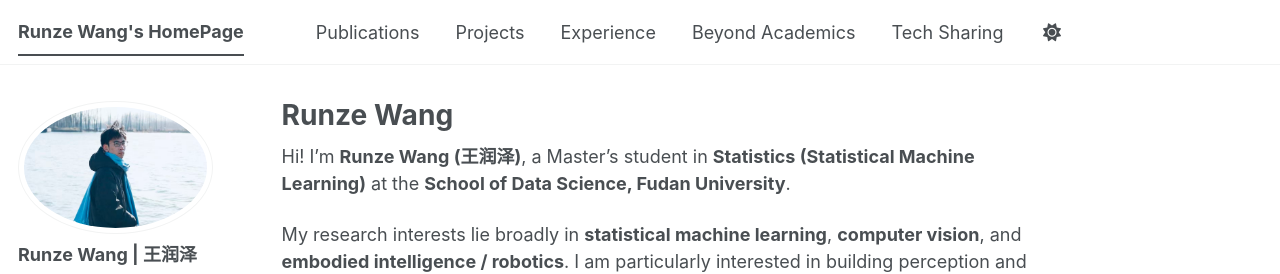
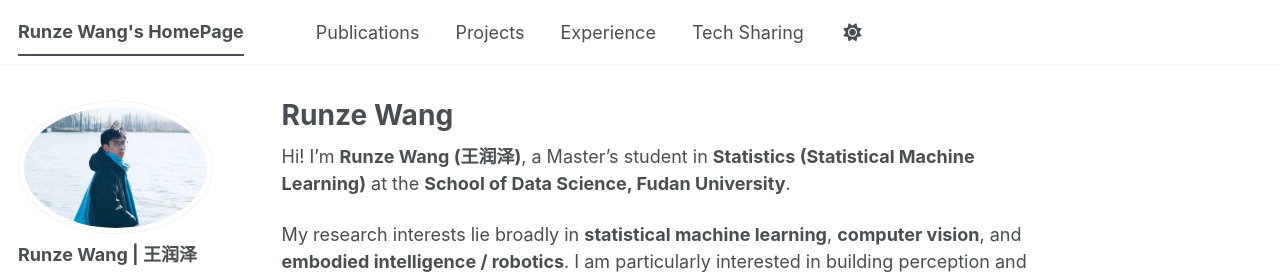
Before and after one commit to RZkiller/RZkiller.github.io, a Jekyll site: the page built from _pages/about.md, in a window 1280 px wide. Shown: the top 274 px of the page. Built offline with Jekyll 4.4.1, drawn with Linux system fonts in a browser that asks for light colours; some web fonts are replaced; a script bundle is joined from its source files by our own code; library files that are not in the unit come from our copies.

Commit message:
Remove 'Beyond Academics' from navigation

```diff
--- a/_data/navigation.yml
+++ b/_data/navigation.yml
@@ -14,7 +14,5 @@ main:
     url: /#projects
   - title: "Experience"
     url: /#experience
-  - title: "Beyond Academics"
-    url: /#beyond-academics
   - title: "Tech Sharing"
     url: /#tech-sharing
```
